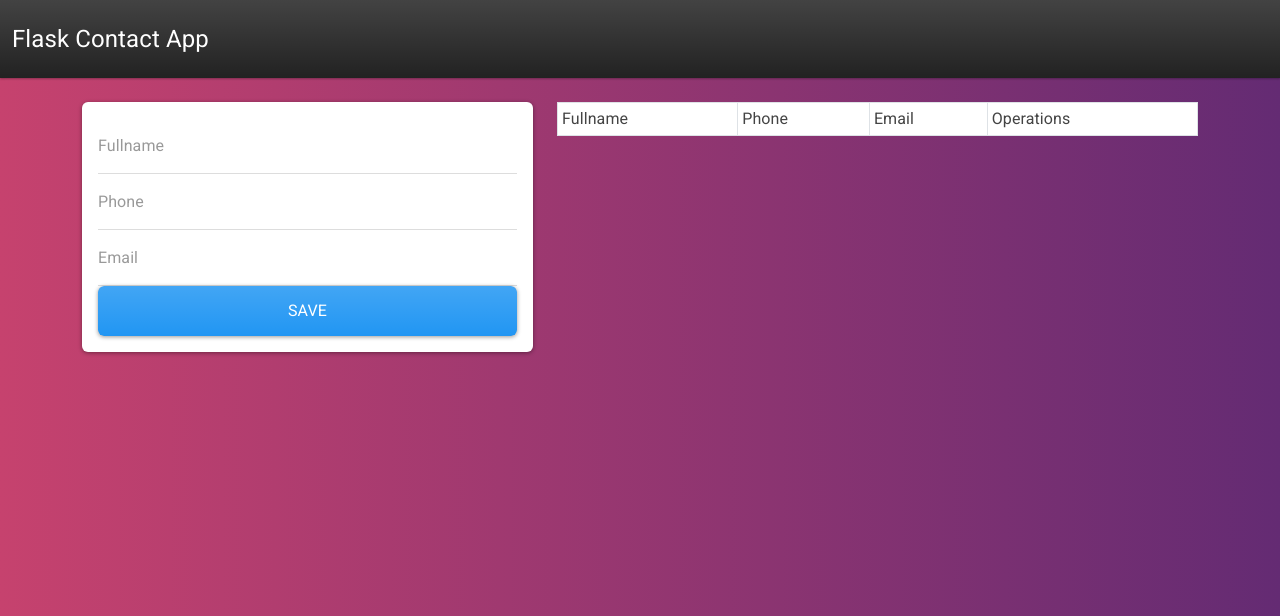
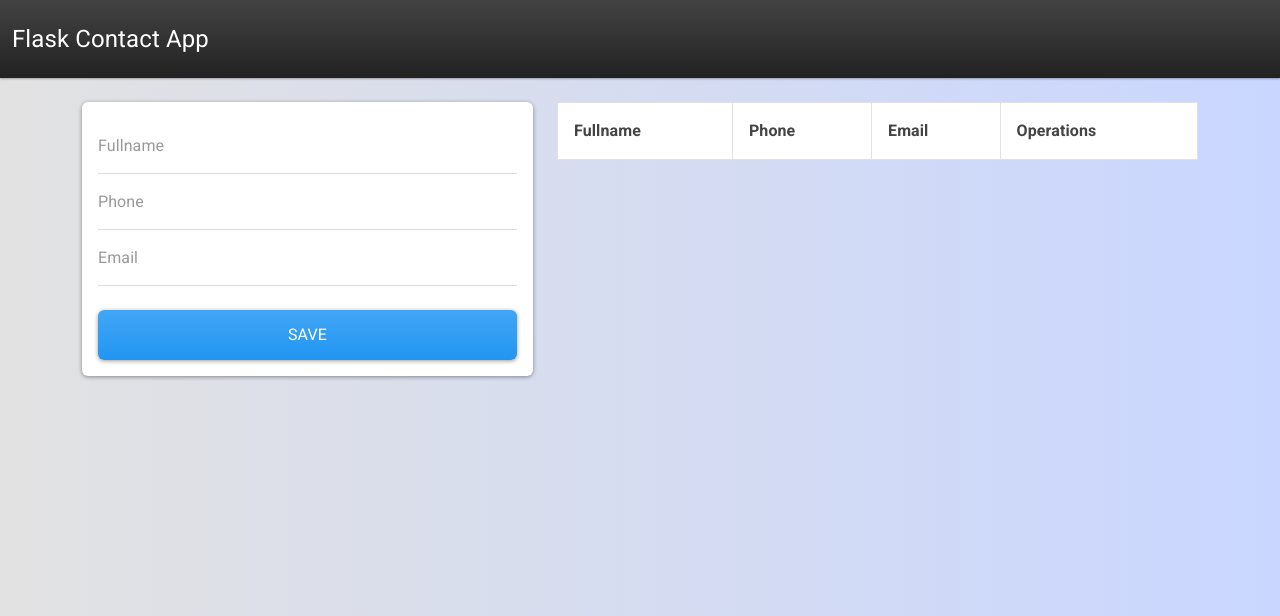
Before and after one commit to juanjocangemi/Flask-app, a Flask app: page / in a window 1280 px wide. Shown: the top 616 px of the page. Run offline with Flask 2, Linux system fonts and the light colour scheme; data that the repository does not hold is empty; some libraries are stand-ins or nearby versions.

Commit message:
CSS added

```diff
--- a/static/css/main.css
+++ b/static/css/main.css
@@ -1,9 +1,18 @@
 body {
-    background: #642B73;
+    background: #C9D6FF;
     /* fallback for old browsers */
-    background: -webkit-linear-gradient(to right, #C6426E, #642B73);
+    background: -webkit-linear-gradient(to right, #E2E2E2, #C9D6FF);
     /* Chrome 10-25, Safari 5.1-6 */
-    background: linear-gradient(to right, #C6426E, #642B73);
+    background: linear-gradient(to right, #E2E2E2, #C9D6FF);
     /* W3C, IE 10+/ Edge, Firefox 16+, Chrome 26+, Opera 12+, Safari 7+ */
 
+
+
 }
+
+
+/*
+background: #83a4d4;
+background: -webkit-linear-gradient(to right, #b6fbff, #83a4d4);
+background: linear-gradient(to right, #b6fbff, #83a4d4);
+*/
--- a/templates/index.html
+++ b/templates/index.html
@@ -7,6 +7,7 @@
         {% with messages = get_flashed_messages() %}
         {% if messages %}
         {% for message in messages %}
+
 
         <div class="alert alert-success alert-dismissible fade show" role="alert">
             {{ message }}
@@ -28,7 +29,7 @@
                     <input type="text" name="email" placeholder="Email" class="form-control">
                 </div>
                 <div class="form-group">
-                    <button type="submit" class="btn btn-primary btn-block form-control">Save</button>
+                    <button type="submit" class="btn btn-primary btn-block form-control mt-4">Save</button>
                 </div>
 
             </form>
@@ -39,20 +40,20 @@
         <table class="table table-striped table-bordered bg-white table-sm">
             <thead>
                 <tr>
-                    <td>Fullname</td>
-                    <td>Phone</td>
-                    <td>Email</td>
-                    <td>Operations</td>
+                    <td class="p-3"><strong>Fullname</strong></td>
+                    <td class="p-3"><strong>Phone</strong></td>
+                    <td class="p-3"><strong>Email</strong></td>
+                    <td class="p-3"><strong>Operations</strong></td>
                 </tr>
             </thead>
             <tbody>
                 {% for contact in contacts %}
                 <tr>
-                    <td>{{contact.1}}</td>
-                    <td>{{contact.2}}</td>
-                    <td>{{contact.3}}</td>
+                    <td class="p-3">{{contact.1}}</td>
+                    <td class="p-3">{{contact.2}}</td>
+                    <td class="p-3">{{contact.3}}</td>
                     <td>
-                        <a href="/edit/{{contact.0}}" class="btn btn-secondary btn-sm">Edit</a>
+                        <a href="/edit/{{contact.0}}" class="btn btn-secondary btn-sm m-2">Edit</a>
                         <a href="/delete/{{contact.0}}" class="btn btn-danger btn-sm btn-delete">Delete</a>
                     </td>
                 </tr>
@@ -62,10 +63,4 @@
     </div>
 </div>
 
-
-
-
-
-
-
 {% endblock %}
```
